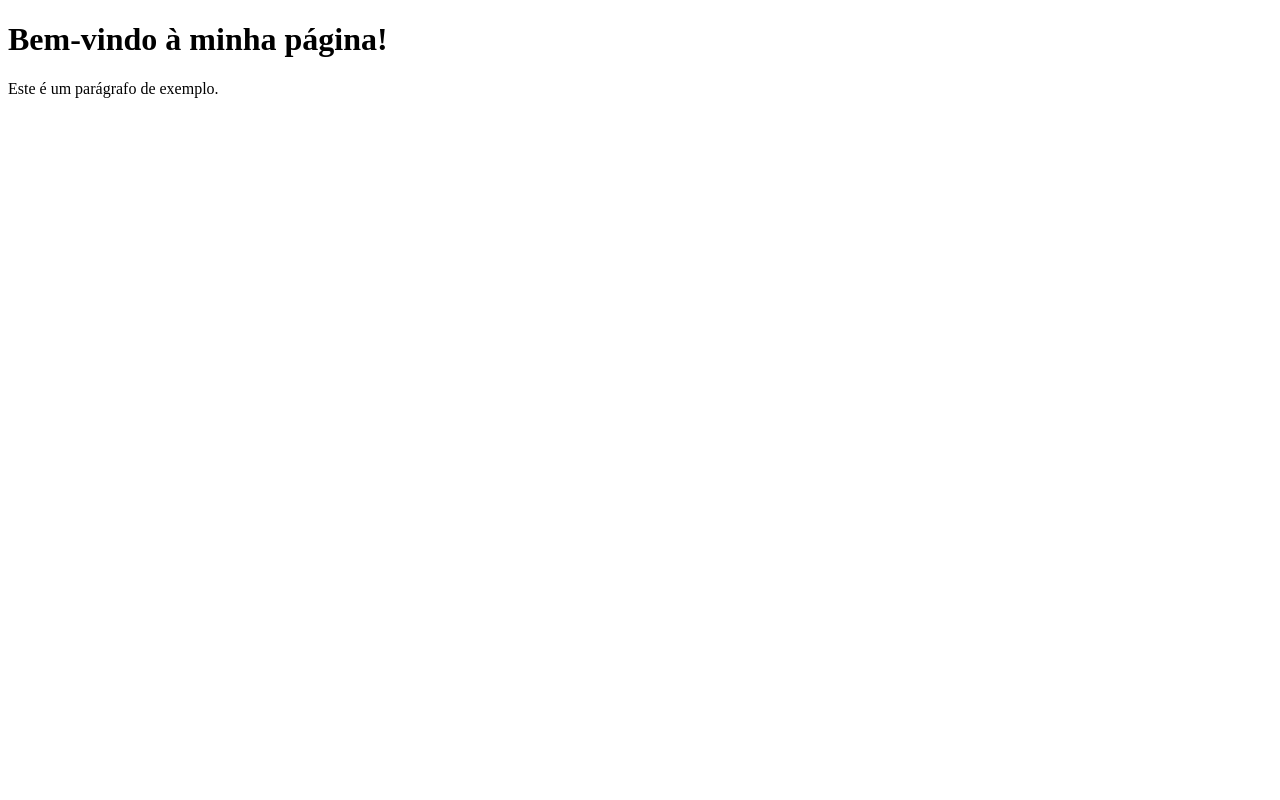
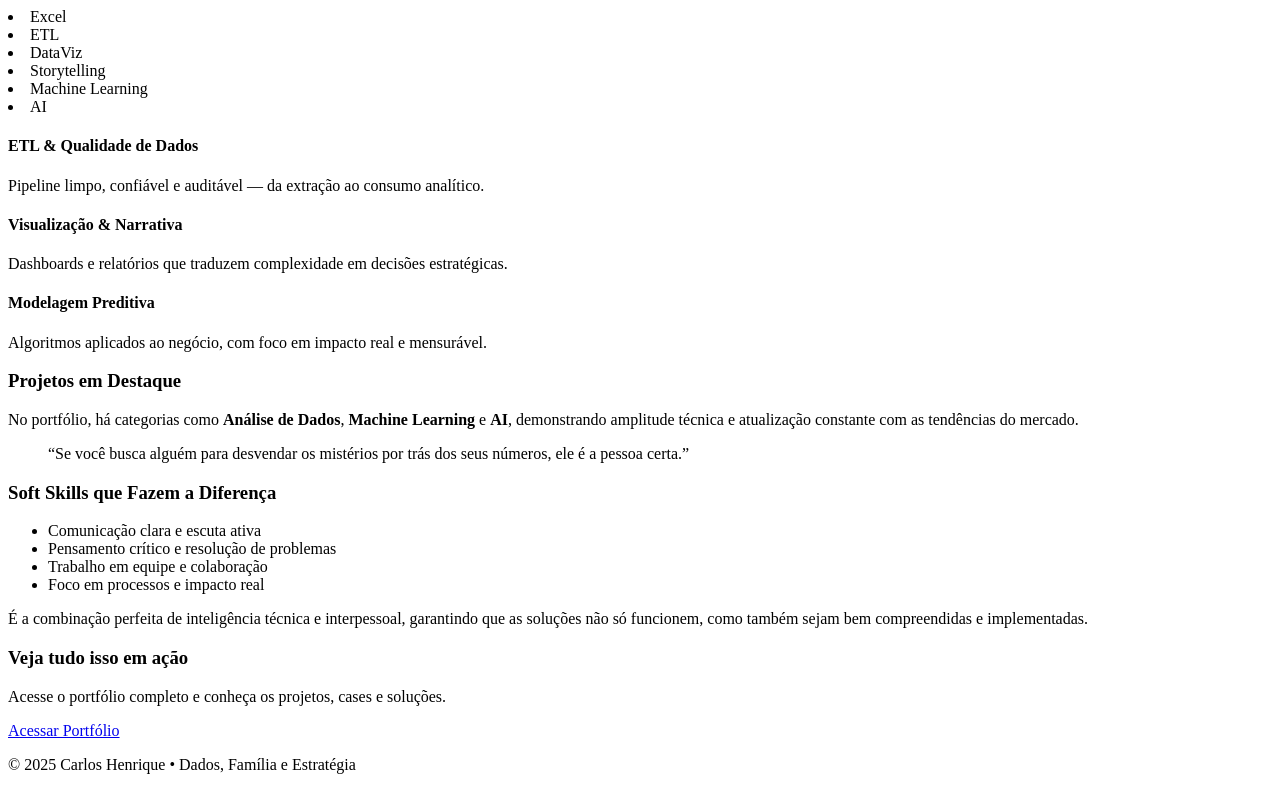
Before and after one commit to DeveloperScalambrine/SS_DIGITAL.github.io, a plain HTML site: page index.html in a window 1280 px wide. Drawn offline with Linux system fonts and the light colour scheme.

Commit message:
Refactor index.html with new content and structure

```diff
--- a/index.html
+++ b/index.html
@@ -1,14 +1,75 @@
-<!DOCTYPE html>
-<html lang="pt-BR">
-<head>
-    <meta charset="UTF-8">
-    <meta name="viewport" content="width=device-width, initial-scale=1.0">
-    <title>Título da Minha Página</title>
-</head>
-<body>
+<!doctype html>
+<li class="chip">Excel</li>
+<li class="chip">ETL</li>
+<li class="chip">DataViz</li>
+<li class="chip">Storytelling</li>
+<li class="chip">Machine Learning</li>
+<li class="chip">AI</li>
+</ul>
+<div class="cards">
+<article class="card">
+<h4>ETL & Qualidade de Dados</h4>
+<p>Pipeline limpo, confiável e auditável — da extração ao consumo analítico.</p>
+</article>
+<article class="card">
+<h4>Visualização & Narrativa</h4>
+<p>Dashboards e relatórios que traduzem complexidade em decisões estratégicas.</p>
+</article>
+<article class="card">
+<h4>Modelagem Preditiva</h4>
+<p>Algoritmos aplicados ao negócio, com foco em impacto real e mensurável.</p>
+</article>
+</div>
+</section>
 
-    <h1>Bem-vindo à minha página!</h1>
-    <p>Este é um parágrafo de exemplo.</p>
 
+<article class="post-card" id="projetos" aria-labelledby="projetos-title">
+<header>
+<h3 id="projetos-title">Projetos em Destaque</h3>
+</header>
+<div class="post-content">
+<p>No portfólio, há categorias como <strong>Análise de Dados</strong>, <strong>Machine Learning</strong> e <strong>AI</strong>, demonstrando amplitude técnica e atualização constante com as tendências do mercado.</p>
+<blockquote class="pull-quote">
+“Se você busca alguém para desvendar os mistérios por trás dos seus números, ele é a pessoa certa.”
+</blockquote>
+</div>
+</article>
+
+
+<section class="post-card" aria-labelledby="soft-title">
+<header>
+<h3 id="soft-title">Soft Skills que Fazem a Diferença</h3>
+</header>
+<div class="post-content">
+<ul class="checklist">
+<li>Comunicação clara e escuta ativa</li>
+<li>Pensamento crítico e resolução de problemas</li>
+<li>Trabalho em equipe e colaboração</li>
+<li>Foco em processos e impacto real</li>
+</ul>
+<p>É a combinação perfeita de inteligência técnica e interpessoal, garantindo que as soluções não só funcionem, como também sejam bem compreendidas e implementadas.</p>
+</div>
+</section>
+
+
+<section class="cta" id="cta" aria-labelledby="cta-title">
+<h3 id="cta-title">Veja tudo isso em ação</h3>
+<p>Acesse o portfólio completo e conheça os projetos, cases e soluções.</p>
+<a class="btn btn-primary btn-lg" href="https://developerscalambrine.github.io/" target="_blank" rel="noopener">Acessar Portfólio</a>
+</section>
+</main>
+
+
+<footer class="site-footer">
+<div class="container">
+<p>© <span id="year"></span> Carlos Henrique • Dados, Família e Estratégia</p>
+</div>
+</footer>
+
+
+<script>
+// Ano automático no rodapé
+document.getElementById('year').textContent = new Date().getFullYear();
+</script>
 </body>
 </html>
```
